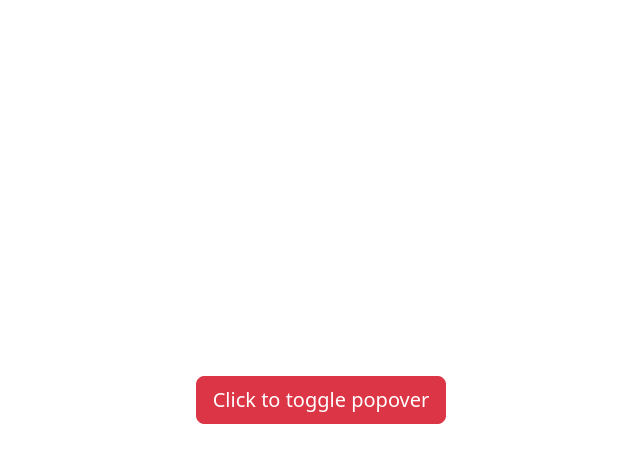
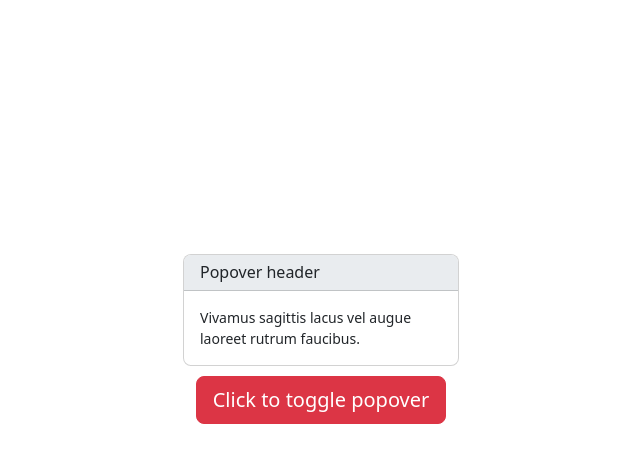
Before and after one commit to ankevich/ahj-forms, a website built with webpack: page src/index.html in a window 1280 px wide. Both pictures are taken after a click on the button "Click to toggle popover". Shown: the whole page, without its empty margins (319-959 px from the left). Built offline with nearby package versions, Linux system fonts and the light colour scheme.

Commit message:
errase fade class

```diff
--- a/src/index.html
+++ b/src/index.html
@@ -24,7 +24,7 @@
       </button>
     </div>
     <div
-      class="popover fade bs-popover-top d-none"
+      class="popover bs-popover-top d-none"
       role="tooltip"
       id="popover"
       style="
```
